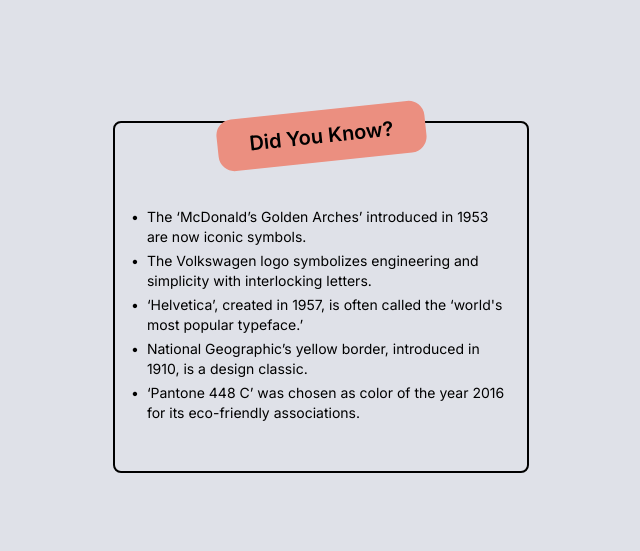
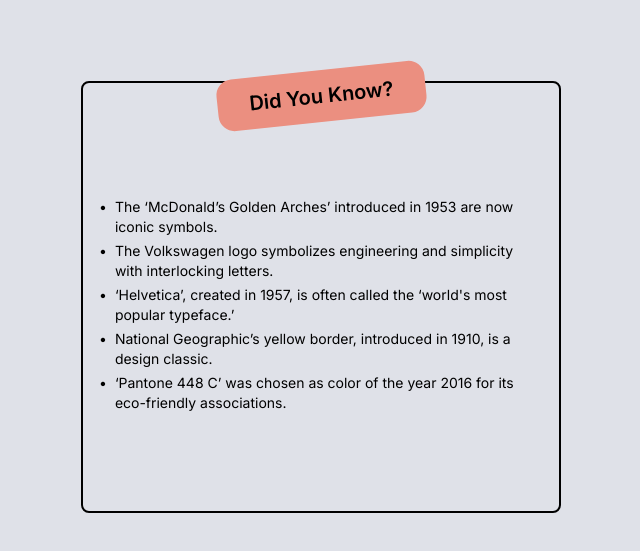
Before and after one commit to kashish567/did-you-know, a Next.js app: page / in a window 1280 px wide. Shown: the part 103-654 px from the top of the page, without its empty margins (319-959 px from the left). Built offline with nearby package versions, Linux system fonts and the light colour scheme.

Commit message:
ui changes

```diff
--- a/src/app/page.tsx
+++ b/src/app/page.tsx
@@ -18,8 +18,8 @@
   }, []);
 
   return (
-    <main className="flex min-h-screen flex-col items-center justify-center p-6 sm:p-10 md:p-12 lg:p-20 bg-[#dfe1e8]">
-      <div className="bg-transparent rounded-lg border-2 flex flex-col items-center justify-center border-black p-4 w-full max-w-[80%] sm:max-w-[26rem] h-[22rem] relative sm:mt-0">
+    <main className="flex h-screen flex-col items-center justify-center p-6 sm:p-12 md:p-16 lg:p-24 bg-[#dfe1e8]">
+      <div className="bg-transparent rounded-lg border-2 flex flex-col items-center justify-center border-black p-4 max-w-[80%] sm:max-w-[30rem] h-[27rem] relative sm:mt-0">
         <div className="bg-[#eb8f80] rounded-2xl p-3 px-6 sm:px-8 absolute top-0 -translate-y-1/4 -rotate-6 text-black">
           <h2 className="text-sm sm:text-lg md:text-xl font-semibold">
             Did You Know?
@@ -29,7 +29,7 @@
           {selectedPoints.map((point, index) => (
             <li
               key={index}
-              className="flex items-start mt-5 text-xs sm:text-sm text-black w-full before:content-['•'] before:text-black before:mr-2"
+              className="flex items-start text-xs sm:text-sm text-black w-full before:content-['•'] before:text-black before:mr-2"
             >
               {point}
             </li>
```
